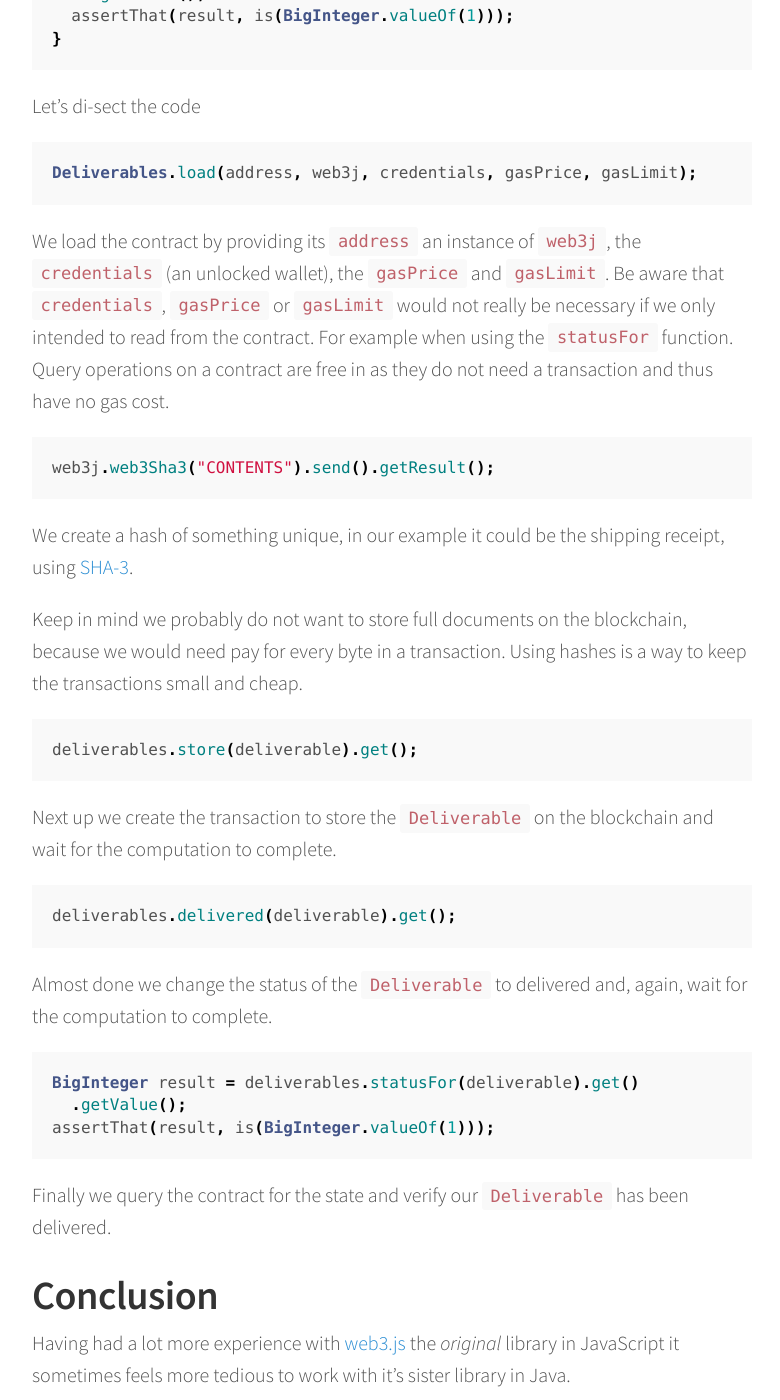
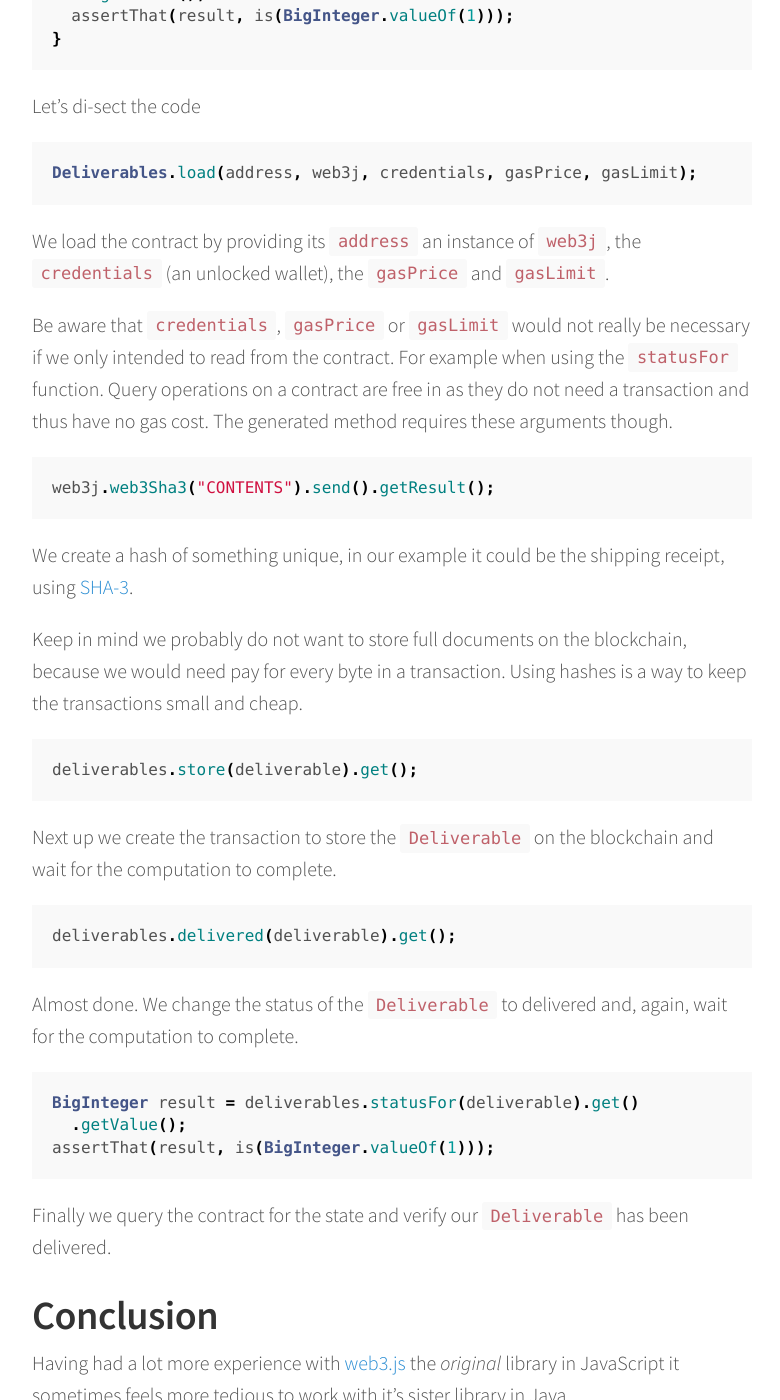
Before and after one commit to schlegde/schlegel.github.io, a Jekyll site: the page built from _posts/2017-03-31-ethereum_and_java.md, in a window 1280 px wide and 1400 px high, scrolled down 4192 px. Shown: the whole window, without its empty margins (248-1028 px from the left). Built offline with Jekyll 4.4.1, drawn with Linux system fonts in a browser that asks for light colours; comment, search, counter and statistics services are not loaded; some of the changed text lies outside the part shown.

Commit message:
polish ethereum java article

```diff
--- a/_posts/2017-03-31-ethereum_and_java.md
+++ b/_posts/2017-03-31-ethereum_and_java.md
@@ -139,7 +139,9 @@ Let's di-sect the code
 Deliverables.load(address, web3j, credentials, gasPrice, gasLimit);
 {% endhighlight %}
 
-We load the contract by providing its `address` an instance of `web3j`, the `credentials` (an unlocked wallet), the `gasPrice` and `gasLimit`. Be aware that `credentials`, `gasPrice` or `gasLimit` would not really be necessary if we only intended to read from the contract. For example when using the `statusFor` function. Query operations on a contract are free in as they do not need a transaction and thus have no gas cost.
+We load the contract by providing its `address` an instance of `web3j`, the `credentials` (an unlocked wallet), the `gasPrice` and `gasLimit`.
+
+Be aware that `credentials`, `gasPrice` or `gasLimit` would not really be necessary if we only intended to read from the contract. For example when using the `statusFor` function. Query operations on a contract are free in as they do not need a transaction and thus have no gas cost. The generated method requires these arguments though.
 
 {% highlight java %}
 web3j.web3Sha3("CONTENTS").send().getResult();
@@ -159,7 +161,7 @@ Next up we create the transaction to store the `Deliverable` on the blockchain a
 deliverables.delivered(deliverable).get();
 {% endhighlight %}
 
-Almost done we change the status of the `Deliverable` to delivered and, again, wait for the computation to complete.
+Almost done. We change the status of the `Deliverable` to delivered and, again, wait for the computation to complete.
 
 {% highlight java %}
 BigInteger result = deliverables.statusFor(deliverable).get()
@@ -190,3 +192,5 @@ Regardless, in the end it boils down to personal taste. Of course web3.js is old
 There’s also ethereumJ, a Java implementation of the Ethereum protocol, meaning it includes mining capabilities and an implementation of the blockchain. web3j, calling itself lightweight, does not include these functionalities since they are not necessary for every user wanting to interface with smart contracts.
 
 As a side note, when thinking about the future of our application we should create an abstraction for any library or API we use. It will allow us to switch out the underlying implementation, without touching the modules containing the business logic, should we ever find a better way or library to interact with a smart contract. Furthermore it will enable us to use a somewhat different implementation of Smart Contracts such as the possible competitor on the Bitcoin blockchain [Rootstock](http://www.rsk.co/) or any other future Smart Contract ecosystem. Maybe even a boring database or both.
+
+The post has been cross-posted on [Medium](https://medium.com/yopiter/interfacing-with-ethereum-smart-contracts-in-java-cf39b2e95b4e)
```
